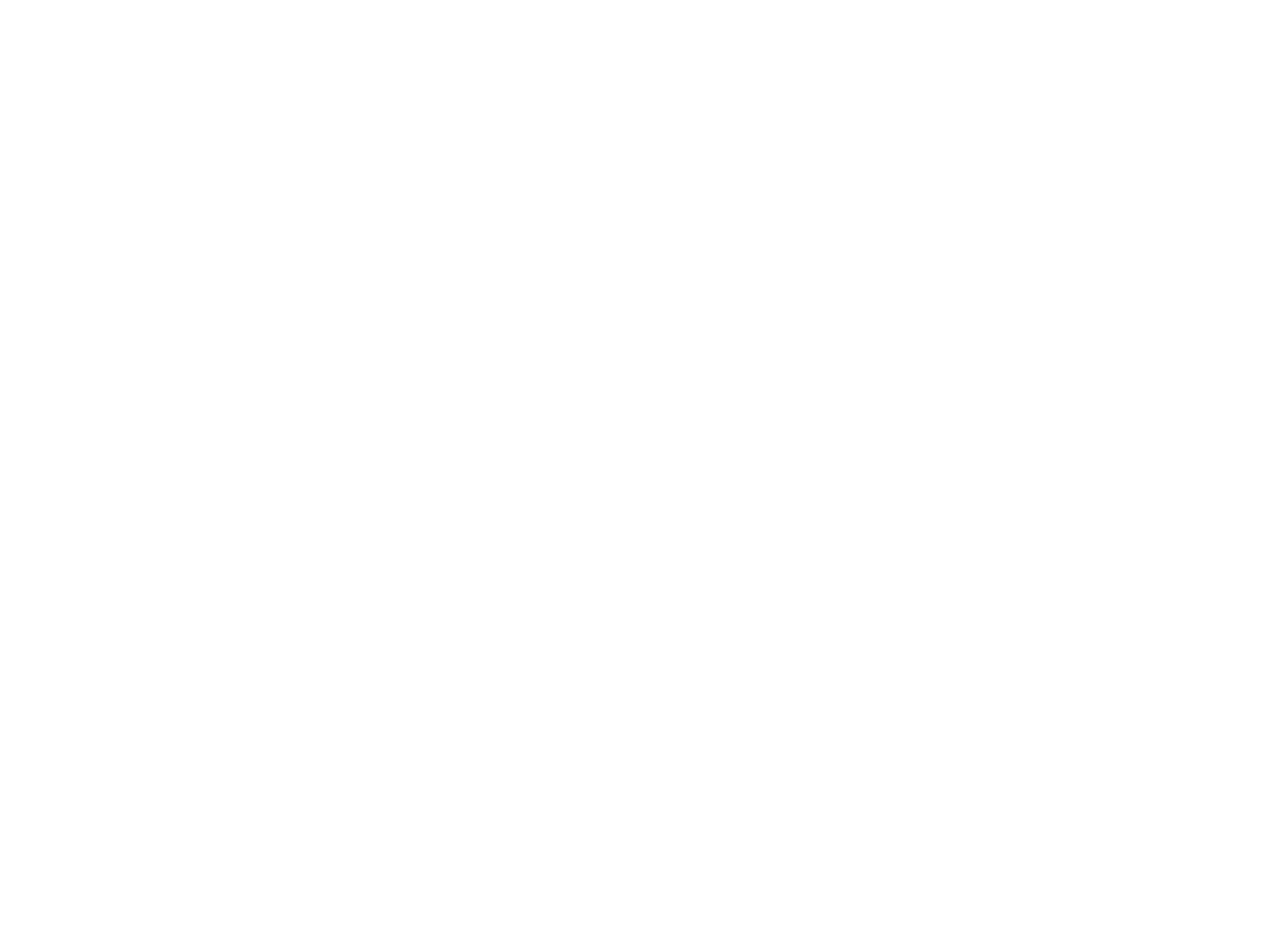
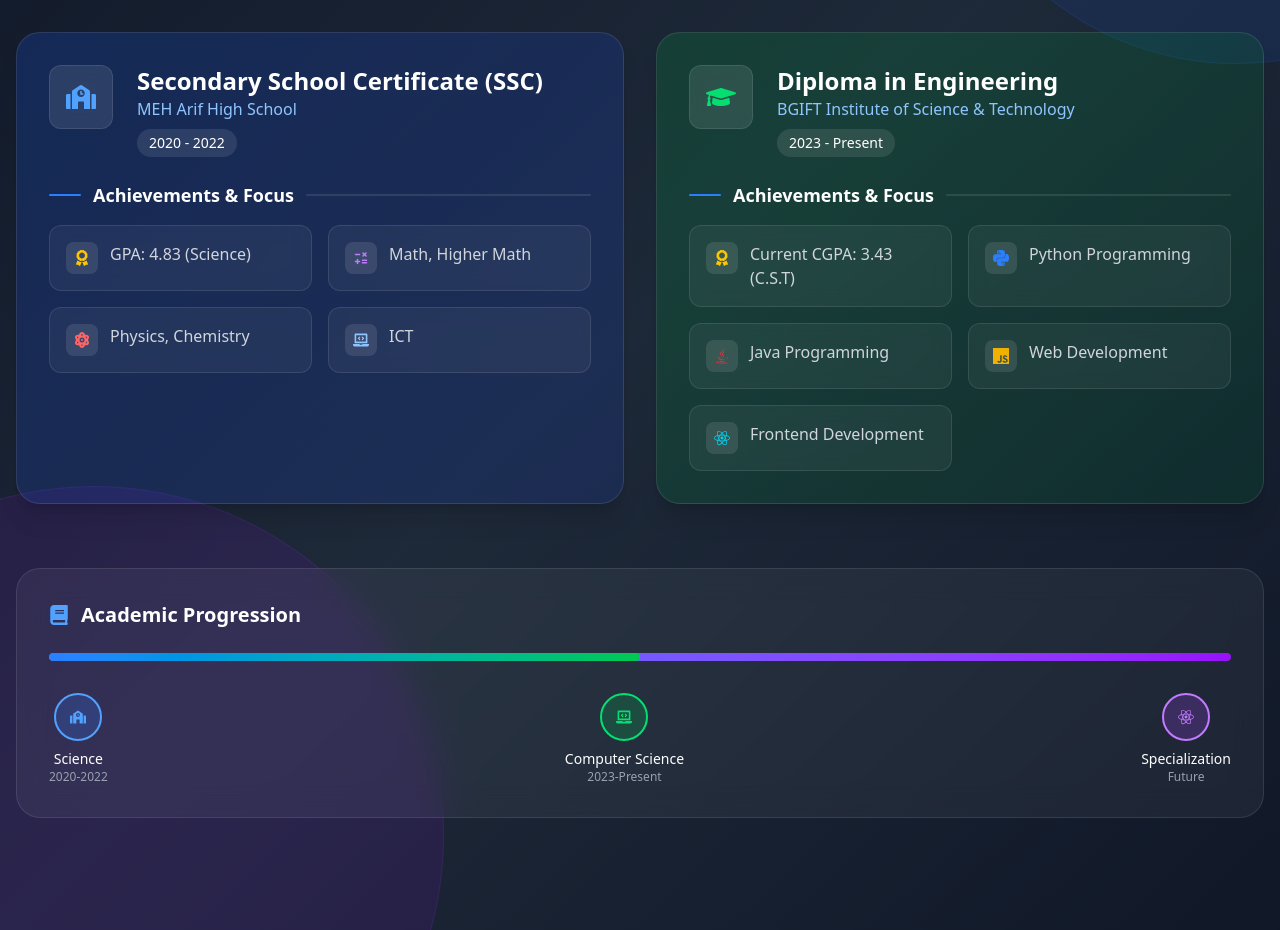
Before and after one commit to mdtanvirislamrakib/My-portfolio-website, a React (Vite) app: page /education in a window 1280 px wide. Before the commit this address had no page. Shown: the part 280-1210 px from the top of the page. Before the commit the page ends 800 px from the top, so only its background shows below. Built offline with nearby package versions, Linux system fonts and the light colour scheme.

Commit message:
add edicational section in portfolio

```diff
--- /dev/null
+++ b/src/Pages/EducationSection.jsx
@@ -0,0 +1,174 @@
+import { motion } from 'framer-motion';
+import { FaSchool, FaGraduationCap, FaBook, FaAward, FaAtom, FaLaptopCode, FaJava  } from 'react-icons/fa';
+import { SiPython, SiJavascript, SiReact } from 'react-icons/si';
+import { PiMathOperationsBold } from 'react-icons/pi';
+
+const EducationSection = () => {
+  const educationData = [
+    {
+      id: 1,
+      degree: "Secondary School Certificate (SSC)",
+      institution: "MEH Arif High School",
+      period: "2020 - 2022",
+      icon: <FaSchool className="text-blue-400 text-3xl" />,
+      achievements: [
+        { icon: <FaAward className="text-yellow-400" />, text: "GPA: 4.83 (Science)" },
+        { icon: <PiMathOperationsBold className="text-purple-400" />, text: "Math, Higher Math" },
+        { icon: <FaAtom className="text-red-400" />, text: "Physics, Chemistry" },
+        { icon: <FaLaptopCode className="text-blue-300" />, text: "ICT" }
+      ],
+      cardColor: "bg-gradient-to-br from-blue-600/20 to-blue-800/20",
+      accentColor: "border-blue-500/30"
+    },
+    {
+      id: 2,
+      degree: "Diploma in Engineering",
+      institution: "BGIFT Institute of Science & Technology",
+      period: "2023 - Present",
+      icon: <FaGraduationCap className="text-green-400 text-3xl" />,
+      achievements: [
+        { icon: <FaAward className="text-yellow-400" />, text: "Current CGPA: 3.43 (C.S.T)" },
+        { icon: <SiPython className="text-blue-500" />, text: "Python Programming" },
+        { icon: <FaJava  className="text-red-500" />, text: "Java Programming" },
+        { icon: <SiJavascript className="text-yellow-500" />, text: "Web Development" },
+        { icon: <SiReact className="text-cyan-400" />, text: "Frontend Development" }
+      ],
+      cardColor: "bg-gradient-to-br from-green-600/20 to-green-800/20",
+      accentColor: "border-green-500/30"
+    }
+  ];
+
+  return (
+    <section id="education" className="relative py-28 px-4 bg-gradient-to-br from-gray-900 via-gray-800 to-gray-900 text-white overflow-hidden">
+      {/* Animated background elements */}
+      <motion.div
+        animate={{ rotate: 360 }}
+        transition={{ duration: 60, repeat: Infinity, ease: "linear" }}
+        className="absolute -right-64 -top-64 w-[600px] h-[600px] bg-blue-600/10 rounded-full border border-blue-500/10 z-0"
+      />
+      <motion.div
+        animate={{ rotate: -360 }}
+        transition={{ duration: 80, repeat: Infinity, ease: "linear" }}
+        className="absolute -left-64 -bottom-64 w-[700px] h-[700px] bg-purple-600/10 rounded-full border border-purple-500/10 z-0"
+      />
+
+      <div className="relative z-10 max-w-7xl mx-auto">
+        {/* Section Header */}
+        <motion.div
+          initial={{ opacity: 0, y: 30 }}
+          whileInView={{ opacity: 1, y: 0 }}
+          transition={{ duration: 0.6 }}
+          viewport={{ once: true }}
+          className="text-center mb-20"
+        >
+          <h2 className="text-4xl md:text-5xl font-bold mb-4">
+            <span className="text-transparent bg-clip-text bg-gradient-to-r from-blue-400 to-blue-600">
+              Education Journey
+            </span>
+          </h2>
+          <div className="w-24 h-1 bg-gradient-to-r from-blue-500 to-blue-700 rounded-full mx-auto" />
+          <p className="mt-6 text-lg text-gray-300 max-w-3xl mx-auto">
+            My academic path and specialization in science and technology disciplines
+          </p>
+        </motion.div>
+
+        {/* Education Cards - Modern Layout */}
+        <div className="grid grid-cols-1 lg:grid-cols-2 gap-8">
+          {educationData.map((edu, index) => (
+            <motion.div
+              key={edu.id}
+              initial={{ opacity: 0, y: 50 }}
+              whileInView={{ opacity: 1, y: 0 }}
+              transition={{ duration: 0.6, delay: index * 0.2 }}
+              viewport={{ once: true }}
+              className={`${edu.cardColor} rounded-3xl overflow-hidden border border-white/10 hover:${edu.accentColor} transition-all duration-300 shadow-xl hover:shadow-blue-500/20`}
+            >
+              <div className="p-8">
+                <div className="flex items-start gap-6 mb-6">
+                  <div className="p-4 bg-white/10 rounded-xl backdrop-blur-sm border border-white/10">
+                    {edu.icon}
+                  </div>
+                  <div>
+                    <h3 className="text-2xl font-bold text-white">{edu.degree}</h3>
+                    <p className="text-blue-300 font-medium">{edu.institution}</p>
+                    <div className="mt-2 px-3 py-1 bg-white/10 rounded-full text-sm inline-block">
+                      {edu.period}
+                    </div>
+                  </div>
+                </div>
+
+                <div className="space-y-4">
+                  <div className="flex items-center gap-3">
+                    <div className="w-8 h-0.5 bg-blue-500 rounded-full"></div>
+                    <h4 className="text-lg font-semibold text-white">Achievements & Focus</h4>
+                    <div className="flex-1 h-0.5 bg-white/10 rounded-full"></div>
+                  </div>
+
+                  <div className="grid grid-cols-1 sm:grid-cols-2 gap-4">
+                    {edu.achievements.map((achievement, idx) => (
+                      <motion.div
+                        key={idx}
+                        whileHover={{ y: -5 }}
+                        className="flex items-start gap-3 p-4 bg-white/5 rounded-xl backdrop-blur-sm border border-white/10"
+                      >
+                        <div className="p-2 bg-white/10 rounded-lg">
+                          {achievement.icon}
+                        </div>
+                        <p className="text-gray-300">{achievement.text}</p>
+                      </motion.div>
+                    ))}
+                  </div>
+                </div>
+              </div>
+            </motion.div>
+          ))}
+        </div>
+
+        {/* Academic Journey Visualization */}
+        <motion.div
+          initial={{ opacity: 0 }}
+          whileInView={{ opacity: 1 }}
+          transition={{ duration: 0.8, delay: 0.4 }}
+          viewport={{ once: true }}
+          className="mt-16 bg-white/5 backdrop-blur-lg rounded-3xl border border-white/10 p-8"
+        >
+          <h3 className="text-xl font-semibold text-white mb-6 flex items-center gap-3">
+            <FaBook className="text-blue-400" />
+            <span>Academic Progression</span>
+          </h3>
+
+          <div className="relative h-2 bg-white/10 rounded-full overflow-hidden mb-8">
+            <div className="absolute left-0 top-0 h-full bg-gradient-to-r from-blue-500 to-purple-600 rounded-full w-full"></div>
+            <div className="absolute left-0 top-0 h-full bg-gradient-to-r from-blue-500 to-green-500 rounded-full w-1/2"></div>
+          </div>
+
+          <div className="flex justify-between">
+            <div className="text-center">
+              <div className="w-12 h-12 bg-blue-500/20 rounded-full flex items-center justify-center mx-auto mb-2 border-2 border-blue-400">
+                <FaSchool className="text-blue-400" />
+              </div>
+              <p className="text-sm font-medium">Science</p>
+              <p className="text-xs text-gray-400">2020-2022</p>
+            </div>
+            <div className="text-center">
+              <div className="w-12 h-12 bg-green-500/20 rounded-full flex items-center justify-center mx-auto mb-2 border-2 border-green-400">
+                <FaLaptopCode className="text-green-400" />
+              </div>
+              <p className="text-sm font-medium">Computer Science</p>
+              <p className="text-xs text-gray-400">2023-Present</p>
+            </div>
+            <div className="text-center">
+              <div className="w-12 h-12 bg-purple-500/20 rounded-full flex items-center justify-center mx-auto mb-2 border-2 border-purple-400">
+                <SiReact className="text-purple-400" />
+              </div>
+              <p className="text-sm font-medium">Specialization</p>
+              <p className="text-xs text-gray-400">Future</p>
+            </div>
+          </div>
+        </motion.div>
+      </div>
+    </section>
+  );
+};
+
+export default EducationSection;
--- a/src/Router/router.jsx
+++ b/src/Router/router.jsx
@@ -5,6 +5,7 @@
 import RootLayout from "../RootLayout/RootLayout";
 import Home from "../Pages/Home";
 import SkillsSection from "../Pages/SkillsSection";
+import EducationSection from "../Pages/EducationSection";
 
 
 const router = createBrowserRouter([
@@ -20,6 +21,10 @@
         {
             path: "/skills",
             Component: SkillsSection
+        },
+        {
+            path: "/education",
+            Component: EducationSection
         }
     ]
   },
```
